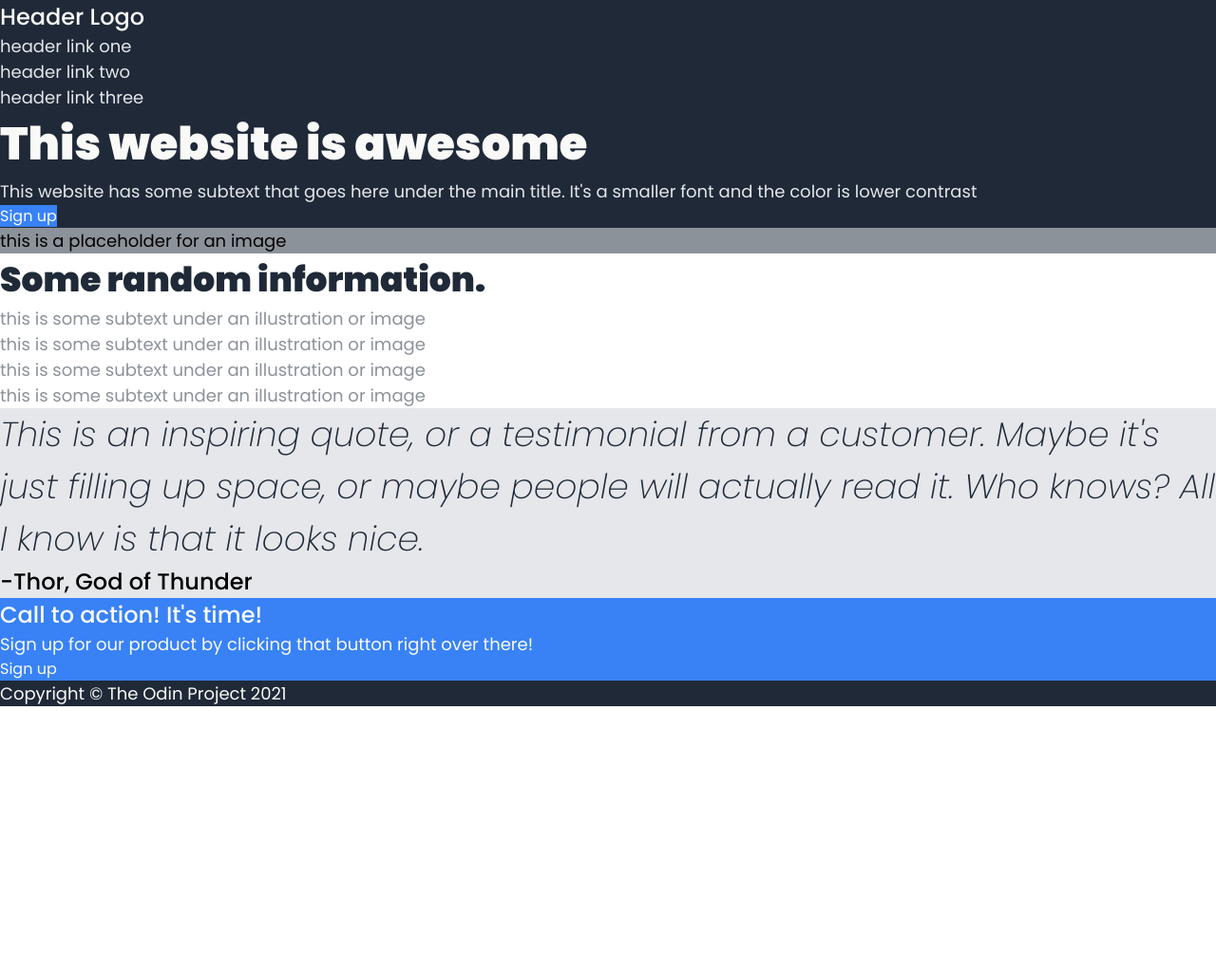
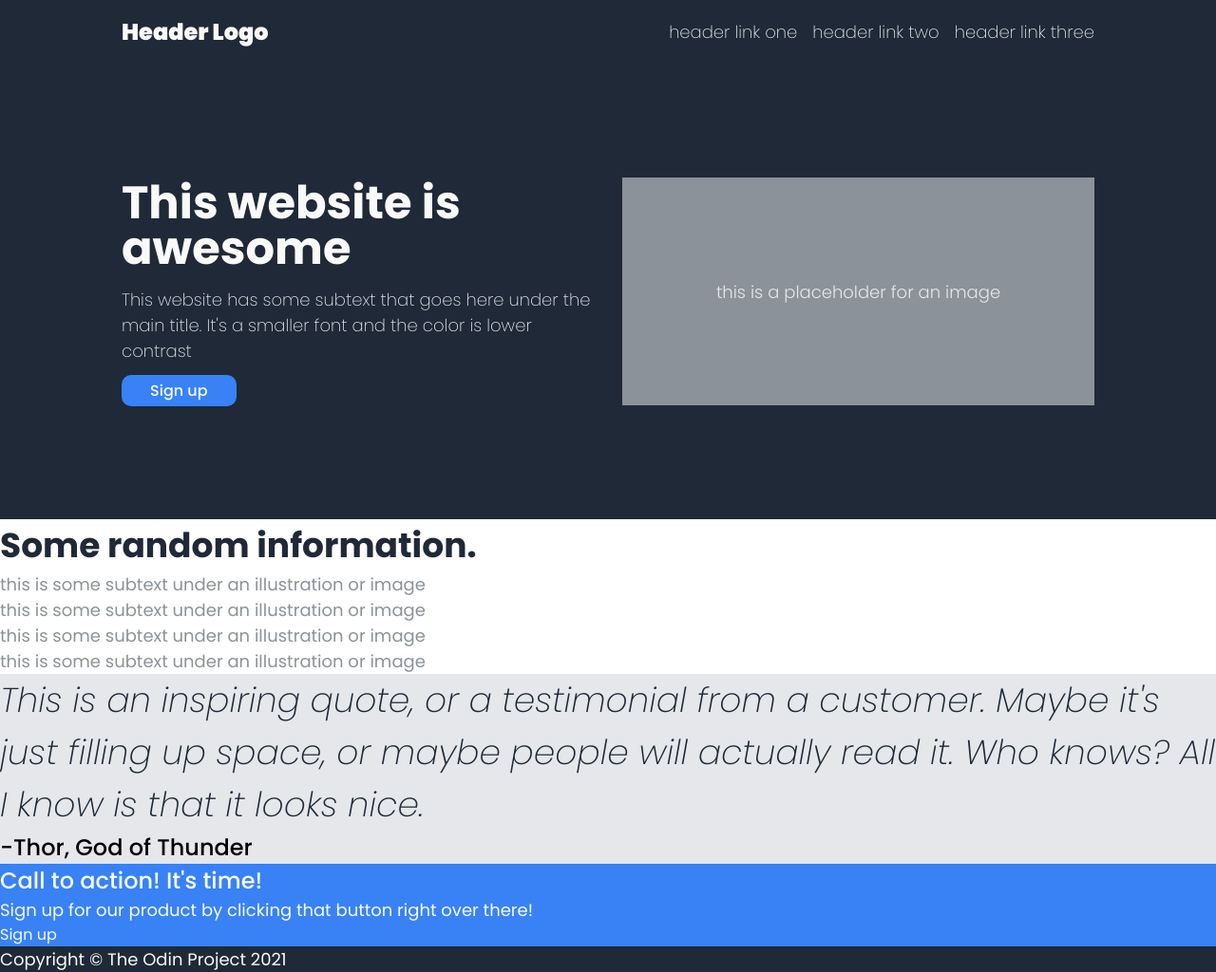
Before and after one commit to lukosejoseph007/odin-landing-page, a plain HTML site: page index.html in a window 1280 px wide. Shown: the whole page at 95% size. Before the commit the page ends 800 px from the top, so only its background shows below. Drawn offline with Linux system fonts and the light colour scheme.

Commit message:
add styling to header and hero sections

```diff
--- a/index.html
+++ b/index.html
@@ -16,7 +16,7 @@
       <div class="header">
         <ul class="navbar">
           <li class="header-logo"><a href="#">Header Logo</a></li>
-          <li class="header-link"><a href="#">header link one</a></li>
+          <li class="header-link one"><a href="#">header link one</a></li>
           <li class="header-link"><a href="#">header link two</a></li>
           <li class="header-link"><a href="#">header link three</a></li>
         </ul>
--- a/styles.css
+++ b/styles.css
@@ -54,24 +54,33 @@ p {
 
 h1 {
   font-size: 48px;
-  font-weight: 900;
+  line-height: 48px;
+  padding-bottom: 1rem;
+  font-weight: 700;
   color: var(--nearlywhite);
 }
 
 .header-link a,
 .hero-content p {
   font-size: 18px;
+  font-weight: 200;
   color: var(--nearlygray);
+}
+
+.hero-content p {
+  padding-bottom: 1rem;
 }
 
 .header-logo a {
   font-size: 24px;
-  font-weight: 500;
+  font-weight: 900;
   color: var(--nearlywhite);
 }
 
 .hero-image p {
   background-color: var(--darkgray);
+  color: var(--nearlygray);
+  font-weight: 300;
 }
 
 a.std-btn,
@@ -83,7 +92,7 @@ a.cta-box-btn {
 
 .card-section h2 {
   font-size: 36px;
-  font-weight: 900;
+  font-weight: 700;
   color: var(--darkblue);
 }
 
@@ -117,3 +126,48 @@ h3.cta-head {
 *
 *
 ****/
+ul.navbar {
+  display: flex;
+  align-items: center;
+  padding: 1rem 10%;
+}
+
+.header-link.one {
+  margin-left: auto;
+}
+
+.header-link {
+  display: flex;
+  padding-left: 16px;
+}
+
+.hero {
+  height: 60vh;
+  display: flex;
+  padding: 0 10%;
+  align-items: center;
+  gap: 30px;
+}
+
+.hero-content {
+  flex: 1;
+}
+
+.hero-image {
+  flex: 1;
+  height: 30vh;
+  display: flex;
+}
+
+.hero-image p {
+  width: 100%;
+  display: flex;
+  justify-content: center;
+  align-items: center;
+}
+
+.std-btn {
+  padding: 5px 30px;
+  border-radius: 10px;
+  font-weight: 500;
+}
```
